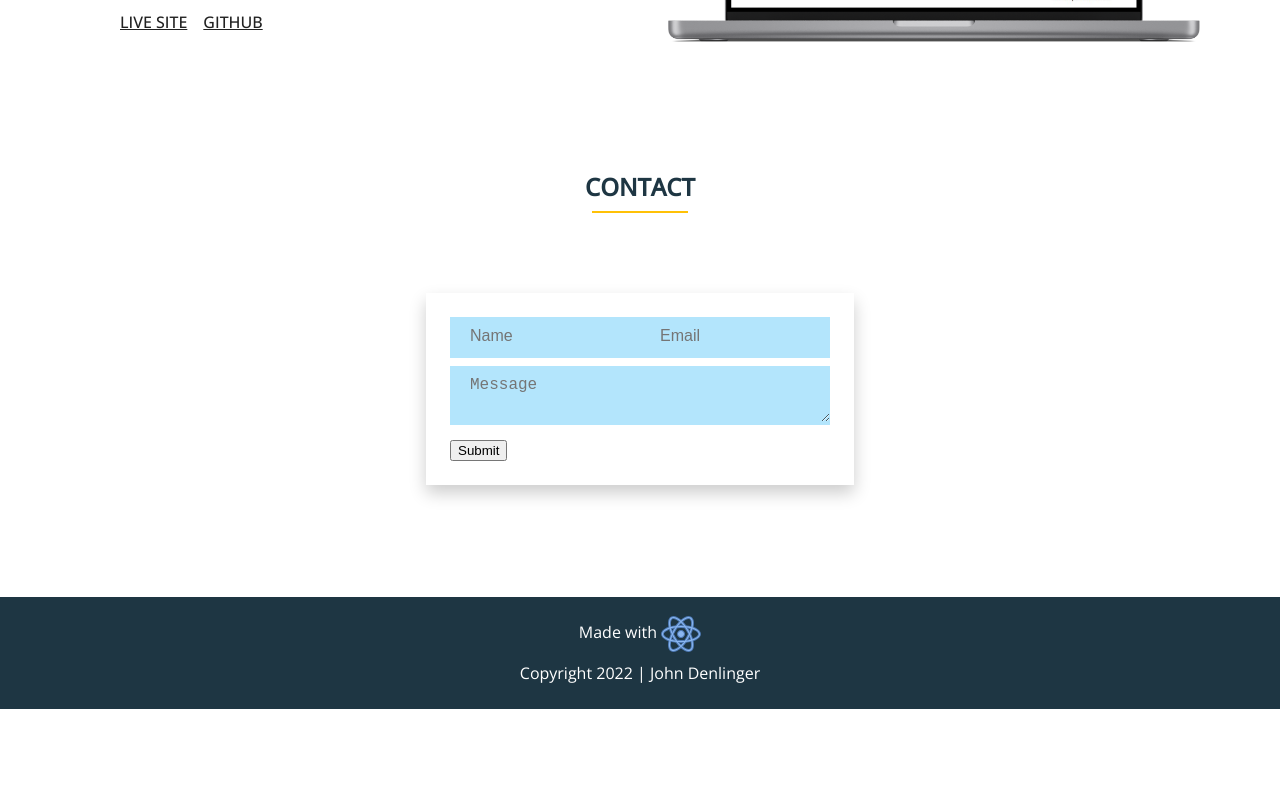
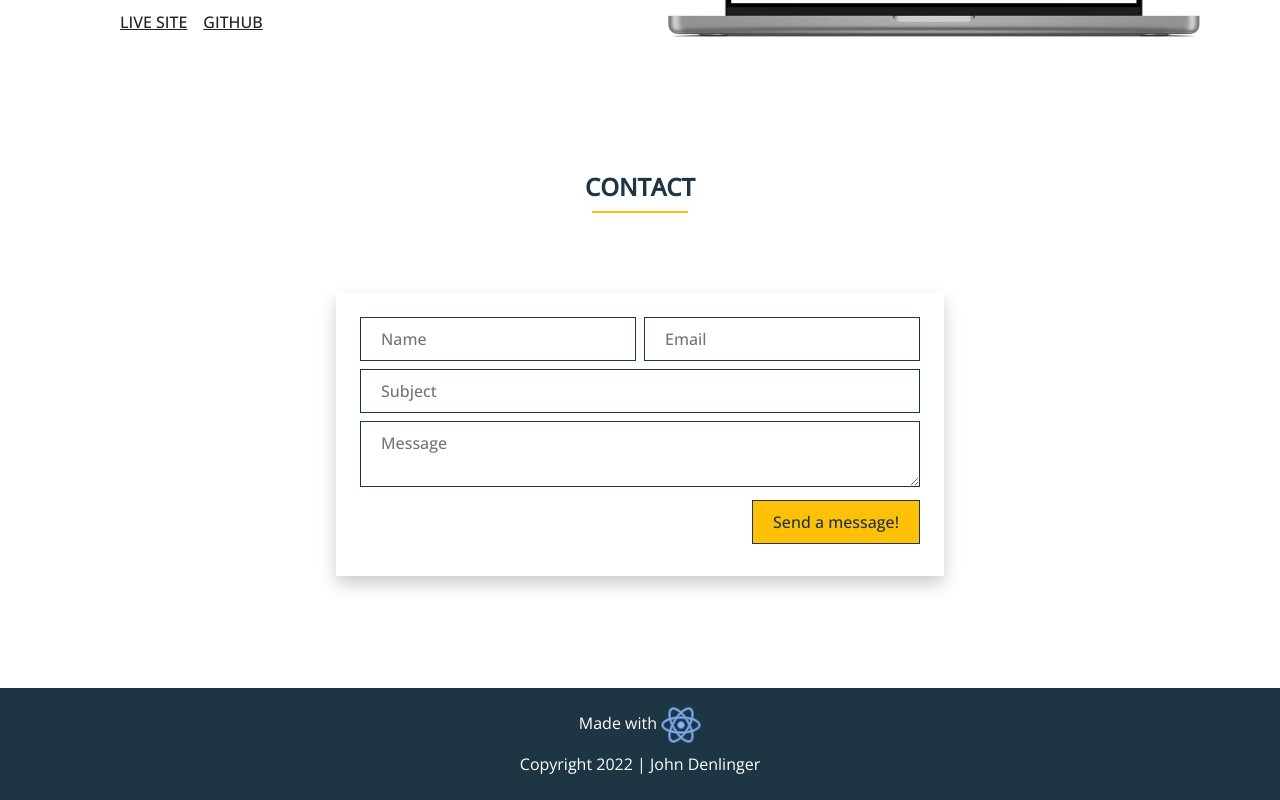
Before and after one commit to justjohnd/portfolio, a React (Create React App) app: page / in a window 1280 px wide. Shown: the part 1217-2017 px from the top of the page. Before the commit the page ends 1926 px from the top, so only its background shows below. Built offline with nearby package versions, Linux system fonts and the light colour scheme.

Commit message:
Refactor sections and complete contact section

```diff
--- /dev/null
+++ b/src/Modules/ContactSection.jsx
@@ -0,0 +1,37 @@
+import SectionHeader from "../Components/SectionHeader";
+
+const ContactSection = () => {
+  return (
+    <section id="contact">
+      <SectionHeader text="CONTACT" />
+      <div className="form-wrapper">
+        <form className="form-group">
+          <div className="form-name-email">
+            <input className="input" type="text" id="name" placeholder="Name" />
+            <input
+              className="input"
+              type="email"
+              required
+              id="email"
+              placeholder="Email"
+            />
+          </div>
+          <input
+            className="input"
+            type="text"
+            id="subject"
+            placeholder="Subject"
+          />
+          <textarea className="input" placeholder="Message"></textarea>
+          <div className="button-wrapper">
+            <button className="hvr-sweep-to-right button-submit" type="submit">
+              Send a message!
+            </button>
+          </div>
+        </form>
+      </div>
+    </section>
+  );
+};
+
+export default ContactSection;
--- /dev/null
+++ b/src/Modules/IntroSection.jsx
@@ -0,0 +1,14 @@
+const IntroSection = () => {
+  return (
+    <section className="intro-wrapper">
+      <h1>Hi, I'm John!</h1>
+      <p>
+        Lorem, ipsum dolor sit amet consectetur adipisicing elit. Consequatur
+        ullam dignissimos, expedita vero repudiandae veniam ad ducimus adipisci,
+        provident quia dicta nam voluptatem harum accusamus!
+      </p>
+    </section>
+  );
+};
+
+export default IntroSection;
--- a/src/Modules/WorkSection.jsx
+++ b/src/Modules/WorkSection.jsx
@@ -14,7 +14,7 @@ const WorkSection = () => {
   };
 
   return (
-    <section id="work" className="section">
+    <section id="work">
       <Cards projects={PROJECTS} handleCard={handleCard}></Cards>
       <TransitionGroup className="work-wrapper">
         <CSSTransition key={showInfo.id} timeout={300} classNames="fade">
--- a/src/Pages/HomePage.jsx
+++ b/src/Pages/HomePage.jsx
@@ -1,5 +1,6 @@
+import IntroSection from "../Modules/IntroSection";
 import WorkSection from "../Modules/WorkSection";
-import SectionHeader from "../Components/SectionHeader";
+import ContactSection from "../Modules/ContactSection";
 import FadeWrapper from "../Utilities/FadeWrapper";
 
 const HomePage = () => {
@@ -7,48 +8,9 @@ const HomePage = () => {
     <div>
       {FadeWrapper(
         <div>
-          <section className="intro-wrapper">
-            <h1>Hi, I'm John!</h1>
-            <p>
-              Lorem, ipsum dolor sit amet consectetur adipisicing elit.
-              Consequatur ullam dignissimos, expedita vero repudiandae veniam ad
-              ducimus adipisci, provident quia dicta nam voluptatem harum
-              accusamus!
-            </p>
-          </section>
+          <IntroSection />
           <WorkSection />
-          <section className="section" id="contact">
-            <SectionHeader text="CONTACT" />
-            <div className="form-wrapper">
-              <form className="form-wrapper__form">
-                <div className="form-name-email">
-                  <input
-                    className="auth-input"
-                    type="text"
-                    id="name"
-                    placeholder="Name"
-                    tabIndex={1}
-                  />
-                  <input
-                    className="auth-input"
-                    type="email"
-                    required
-                    id="email"
-                    placeholder="Email"
-                    tabIndex={1}
-                  />
-                </div>
-                <textarea
-                  className="auth-input"
-                  placeholder="Message"
-                ></textarea>
-
-                <button type="submit" tabIndex={3}>
-                  Submit
-                </button>
-              </form>
-            </div>
-          </section>
+          <ContactSection />
         </div>
       )}
     </div>
--- /dev/null
+++ b/src/Styles/ContactSection.scss
@@ -0,0 +1,100 @@
+//Contact
+.form-wrapper {
+  width: 100%;
+  display: flex;
+  justify-content: center;
+  align-items: center;
+}
+
+.form-group {
+  width: 50%;
+  padding: 1.5rem;
+  box-shadow: 0 0.5rem 1rem rgba(0, 0, 0, 0.2);
+  background: #fff;
+}
+
+.form-name-email {
+  display: flex;
+}
+
+.input {
+  padding: 10px 20px;
+  border: 1px solid $color-primary-dark;
+  // border-bottom: 3px solid transparent;
+  outline-width: 0;
+  font-size: 1rem;
+  margin-bottom: 0.5rem;
+  width: 100%;
+  box-sizing: border-box;
+  font-family: $font-secondary;
+}
+
+.form-name-email .input:last-child {
+  margin-left: 0.5rem;
+}
+
+.form-group input:focus,
+.form-group select:focus,
+.form-group textarea:focus {
+  border-bottom: 3px solid $color-secondary;
+}
+
+.button-wrapper {
+  display: flex;
+  justify-content: end;
+}
+
+.button-submit {
+  padding: 10px 20px;
+  border: 1px solid $color-primary-dark;
+  color: $color-primary-dark;
+  background-color: $color-secondary;
+  outline-width: 0;
+  font-size: 1rem;
+  margin-bottom: 0.5rem;
+  box-sizing: border-box;
+  font-family: $font-secondary;
+  transition: all 200ms ease-in;
+}
+
+// .button-submit:hover {
+//   background-color: $color-primary-dark;
+//   color: #fff;
+//   transition: all 200ms ease-in;
+// }
+
+/* Sweep To Right */
+.hvr-sweep-to-right {
+  display: inline-block;
+  vertical-align: middle;
+  transform: perspective(1px) translateZ(0);
+  box-shadow: 0 0 1px rgba(0, 0, 0, 0);
+  position: relative;
+  transition-property: color;
+  transition-duration: 0.3s;
+}
+.hvr-sweep-to-right:before {
+  content: "";
+  position: absolute;
+  z-index: -1;
+  top: -1px;
+  left: -1px;
+  right: -1px;
+  bottom: -1px;
+  background: $color-primary-dark;
+  transform: scaleX(0);
+  transform-origin: 0 50%;
+  transition-property: transform;
+  transition-duration: 0.3s;
+  transition-timing-function: ease-out;
+}
+.hvr-sweep-to-right:hover,
+.hvr-sweep-to-right:focus,
+.hvr-sweep-to-right:active {
+  color: white;
+}
+.hvr-sweep-to-right:hover:before,
+.hvr-sweep-to-right:focus:before,
+.hvr-sweep-to-right:active:before {
+  transform: scaleX(1);
+}
--- /dev/null
+++ b/src/Styles/IntroSection.scss
@@ -0,0 +1,10 @@
+//Intro
+.intro-wrapper p {
+  font-size: 1.25rem;
+}
+
+@media (min-width: 768px) {
+  .intro-wrapper {
+    width: 75%;
+  }
+}
--- a/src/Styles/Home.scss
+++ b/src/Styles/WorkSection.scss
@@ -1,18 +1,3 @@
-//Intro
-.intro-wrapper {
-  margin-bottom: $ymargin-btm;
-}
-
-.intro-wrapper p {
-  font-size: 1.25rem;
-}
-
-@media (min-width: 768px) {
-  .intro-wrapper {
-    width: 75%;
-  }
-}
-
 //Work
 .work {
   display: flex;
@@ -49,7 +34,6 @@
 
 .work img {
   width: 100%;
-  height: 100vw;
   object-fit: fill;
   padding-bottom: 1rem;
   box-sizing: border-box;
@@ -71,10 +55,6 @@
 
   .work p {
     padding-left: 2.5rem;
-  }
-
-  .work img {
-    height: 100%;
   }
 
   .skills img {
@@ -107,10 +87,6 @@
   box-sizing: border-box;
 }
 
-.skills.work-aster {
-  margin-bottom: -0.4rem;
-}
-
 //Work Cards
 .work-wrapper h2 {
   text-align: center;
@@ -130,40 +106,3 @@
   border-radius: 1rem;
   border: 1px solid $color-secondary;
 }
-
-//Contact
-.form-wrapper {
-  width: 100%;
-  display: flex;
-  justify-content: center;
-  align-items: center;
-}
-
-.form-wrapper__form {
-  width: 380px;
-  padding: 1.5rem;
-  box-shadow: 0 0.5rem 1rem rgba(0, 0, 0, 0.2);
-  background: #fff;
-}
-
-.form-name-email {
-  display: flex;
-}
-
-.auth-input {
-  padding: 10px 20px;
-  border: none;
-  border-bottom: 3px solid transparent;
-  background-color: $color-primary-light;
-  outline-width: 0;
-  font-size: 1rem;
-  margin-bottom: 0.5rem;
-  width: 100%;
-  box-sizing: border-box;
-}
-
-.form-group input:focus,
-.form-group select:focus,
-.form-group textarea:focus {
-  border-bottom: 3px solid var(--color-tertiary);
-}
--- a/src/index.css
+++ b/src/index.css
@@ -26,7 +26,7 @@ a {
   text-decoration: none;
 }
 
-.section {
+section {
   margin-bottom: 7rem;
 }
 
@@ -261,8 +261,28 @@ a {
     display: block;
   }
 }
-.intro-wrapper {
-  margin-bottom: 7rem;
+footer {
+  height: 7rem;
+  background-color: #1e3643;
+  display: flex;
+  justify-content: center;
+  align-items: center;
+}
+
+.footer-wrapper {
+  display: flex;
+  flex-wrap: wrap;
+}
+
+.footer-text {
+  color: #fff;
+  text-align: center;
+  width: 100%;
+  margin-bottom: 0.5rem;
+}
+
+.footer-wrapper img {
+  vertical-align: middle;
 }
 
 .intro-wrapper p {
@@ -309,7 +329,6 @@ a {
 
 .work img {
   width: 100%;
-  height: 100vw;
   object-fit: fill;
   padding-bottom: 1rem;
   box-sizing: border-box;
@@ -331,10 +350,6 @@ a {
 
   .work p {
     padding-left: 2.5rem;
-  }
-
-  .work img {
-    height: 100%;
   }
 
   .skills img {
@@ -366,10 +381,6 @@ a {
   box-sizing: border-box;
 }
 
-.skills.work-aster {
-  margin-bottom: -0.4rem;
-}
-
 .work-wrapper h2 {
   text-align: center;
   margin-bottom: 2rem;
@@ -396,8 +407,8 @@ a {
   align-items: center;
 }
 
-.form-wrapper__form {
-  width: 380px;
+.form-group {
+  width: 50%;
   padding: 1.5rem;
   box-shadow: 0 0.5rem 1rem rgba(0, 0, 0, 0.2);
   background: #fff;
@@ -407,22 +418,82 @@ a {
   display: flex;
 }
 
-.auth-input {
+.input {
   padding: 10px 20px;
-  border: none;
-  border-bottom: 3px solid transparent;
-  background-color: #b3e5fc;
+  border: 1px solid #1e3643;
   outline-width: 0;
   font-size: 1rem;
   margin-bottom: 0.5rem;
   width: 100%;
   box-sizing: border-box;
+  font-family: "Open Sans", sans-serif;
+}
+
+.form-name-email .input:last-child {
+  margin-left: 0.5rem;
 }
 
 .form-group input:focus,
 .form-group select:focus,
 .form-group textarea:focus {
-  border-bottom: 3px solid var(--color-tertiary);
+  border-bottom: 3px solid #ffc107;
+}
+
+.button-wrapper {
+  display: flex;
+  justify-content: end;
+}
+
+.button-submit {
+  padding: 10px 20px;
+  border: 1px solid #1e3643;
+  color: #1e3643;
+  background-color: #ffc107;
+  outline-width: 0;
+  font-size: 1rem;
+  margin-bottom: 0.5rem;
+  box-sizing: border-box;
+  font-family: "Open Sans", sans-serif;
+  transition: all 200ms ease-in;
+}
+
+/* Sweep To Right */
+.hvr-sweep-to-right {
+  display: inline-block;
+  vertical-align: middle;
+  transform: perspective(1px) translateZ(0);
+  box-shadow: 0 0 1px rgba(0, 0, 0, 0);
+  position: relative;
+  transition-property: color;
+  transition-duration: 0.3s;
+}
+
+.hvr-sweep-to-right:before {
+  content: "";
+  position: absolute;
+  z-index: -1;
+  top: -1px;
+  left: -1px;
+  right: -1px;
+  bottom: -1px;
+  background: #1e3643;
+  transform: scaleX(0);
+  transform-origin: 0 50%;
+  transition-property: transform;
+  transition-duration: 0.3s;
+  transition-timing-function: ease-out;
+}
+
+.hvr-sweep-to-right:hover,
+.hvr-sweep-to-right:focus,
+.hvr-sweep-to-right:active {
+  color: white;
+}
+
+.hvr-sweep-to-right:hover:before,
+.hvr-sweep-to-right:focus:before,
+.hvr-sweep-to-right:active:before {
+  transform: scaleX(1);
 }
 
 .icon-chevron-wrapper {
@@ -436,28 +507,4 @@ a {
   font-size: 3rem;
 }
 
-footer {
-  height: 7rem;
-  background-color: #1e3643;
-  display: flex;
-  justify-content: center;
-  align-items: center;
-}
-
-.footer-wrapper {
-  display: flex;
-  flex-wrap: wrap;
-}
-
-.footer-text {
-  color: #fff;
-  text-align: center;
-  width: 100%;
-  margin-bottom: 0.5rem;
-}
-
-.footer-wrapper img {
-  vertical-align: middle;
-}
-
 /*# sourceMappingURL=index.css.map */
--- a/src/index.scss
+++ b/src/index.scss
@@ -49,7 +49,7 @@ a {
   text-decoration: none;
 }
 
-.section {
+section {
   margin-bottom: $ymargin-btm;
 }
 
@@ -118,6 +118,10 @@ a {
 }
 
 @import "./Styles/Navbar.scss";
-@import "./Styles/Home.scss";
+@import "./Styles/Footer.scss";
+
+@import "./Styles/IntroSection.scss";
+@import "./Styles/WorkSection.scss";
+@import "./Styles/ContactSection.scss";
+
 @import "./Styles/Cards.scss";
-@import "./Styles/Footer.scss";
```
Also changed, not shown: public/images/svg/ruby-on-rails.svg, 1 other file (tests, documents, lock files or other folders).
